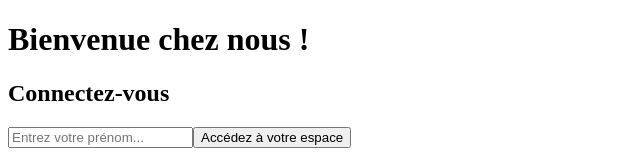
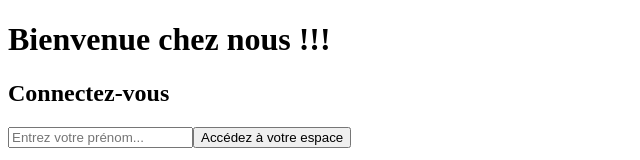
Before and after one commit to RithyaK/crazee-burger, a React (Vite) app: page / in a window 1280 px wide. Shown: the top 160 px of the page, without its empty margins (0-640 px from the left). Built offline with nearby package versions, Linux system fonts and the light colour scheme.

Commit message:
✏️ F01: LoginPage > Fix type

```diff
--- a/src/components/pages/login/LoginPage.jsx
+++ b/src/components/pages/login/LoginPage.jsx
@@ -11,7 +11,7 @@ const LoginPage = () => {
 
   return (
     <form onSubmit={handleSubmit}>
-      <h1>Bienvenue chez nous !</h1>
+      <h1>Bienvenue chez nous !!!</h1>
       <h2>Connectez-vous</h2>
       <input
         type="text"
```
